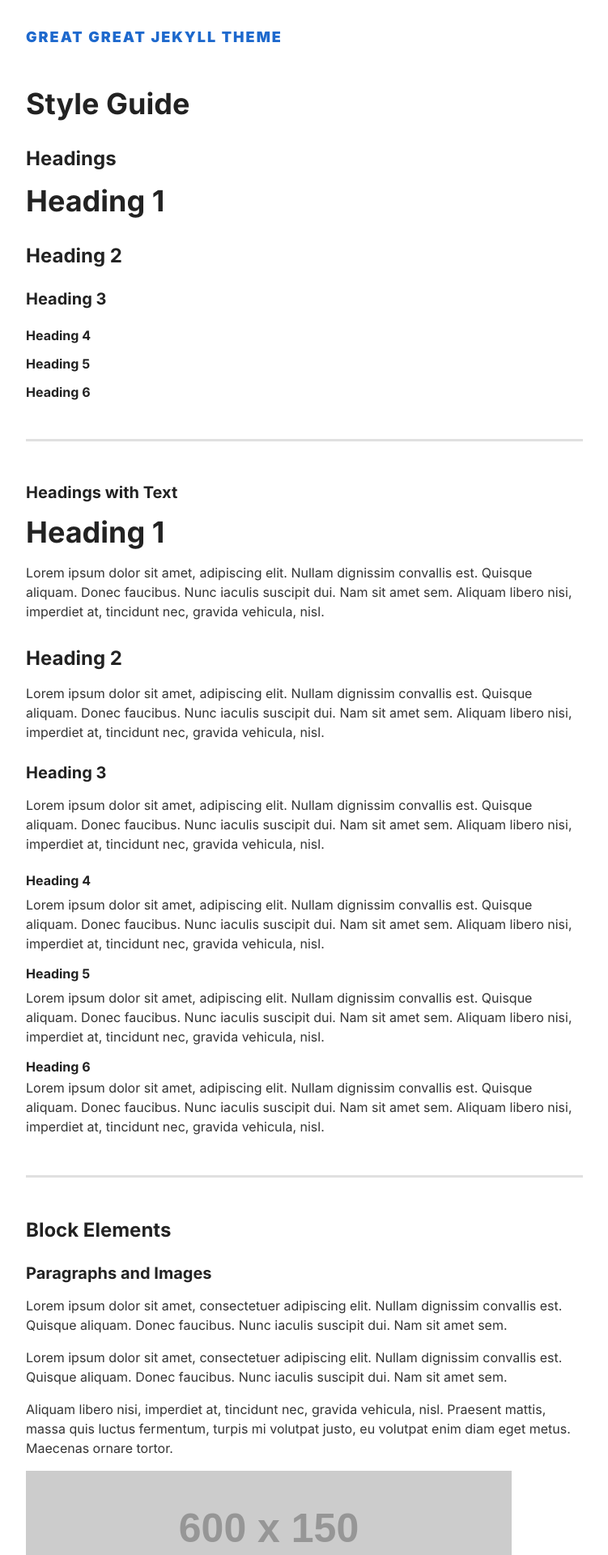
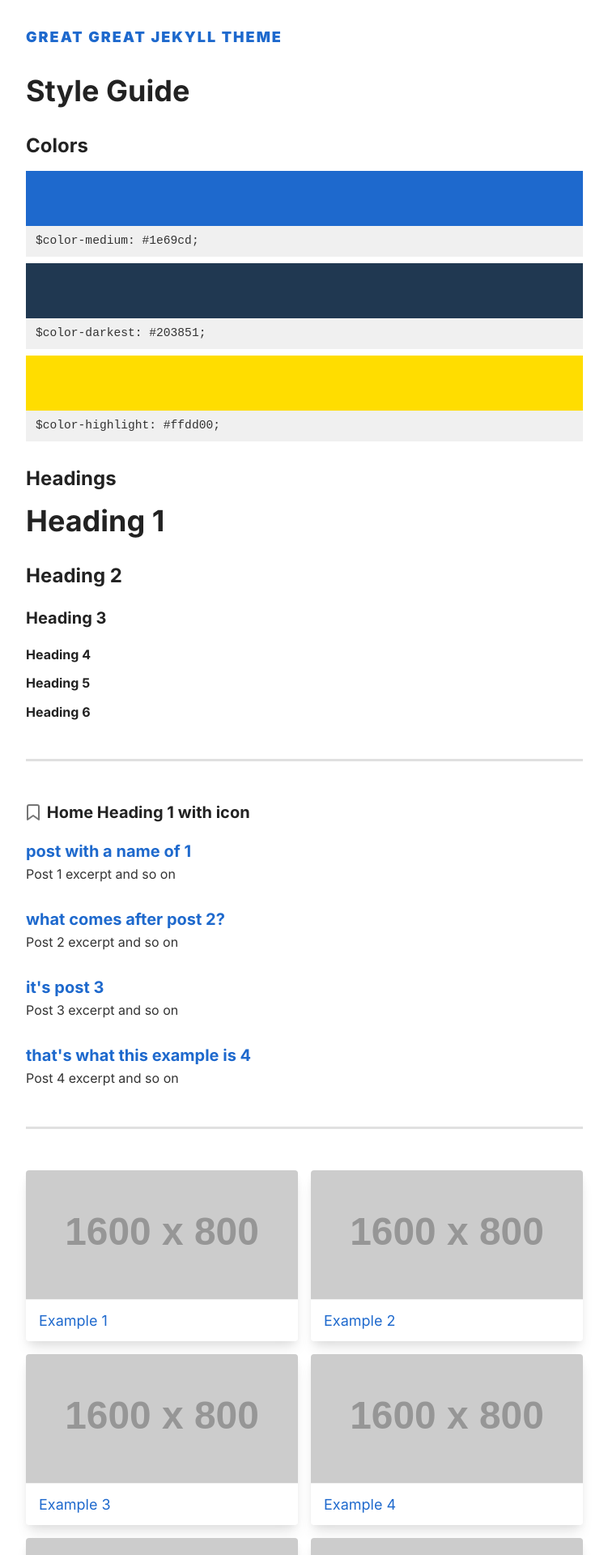
Before and after one commit to double-great/theme, a Jekyll site: the page built from index.html, in a window 1280 px wide. Shown: the top 1920 px of the page at 81% size, without its empty margins (264-1015 px from the left). Built offline with Jekyll 4.4.1, drawn with Linux system fonts in a browser that asks for light colours; some of the changed text lies outside the part shown.

Commit message:
Adds color swatches, post lists to style guide

```diff
--- a/_sass/_junkdrawer.scss
+++ b/_sass/_junkdrawer.scss
@@ -242,3 +242,11 @@
   max-width: $content-max-width;
   margin: 0 auto;
 }
+
+.swatch {
+  padding-top: 4rem;
+
+  pre {
+    border-radius: 0;
+  }
+}
--- a/index.html
+++ b/index.html
@@ -1,7 +1,21 @@
 ---
 title: Style Guide
-layout: page
+layout: default
 ---
+<h1>{{ page.title }}</h1>
+
+<h2 id="colors">Colors</h2>
+<div class="swatch" style="background-color:#1e69cd;">
+  <pre>$color-medium: #1e69cd;</pre>
+</div>
+
+<div class="swatch" style="background-color:#203851;">
+  <pre>$color-darkest: #203851;</pre>
+</div>
+
+<div class="swatch" style="background-color:#ffdd00;">
+  <pre>$color-highlight: #ffdd00;</pre>
+</div>
 
 <h2 id="headings">Headings</h2>
 <h1>Heading 1</h1>
@@ -10,7 +24,64 @@ layout: page
 <h4>Heading 4</h4>
 <h5>Heading 5</h5>
 <h6>Heading 6</h6>
-<hr />
+<hr>
+<div class="home">
+  <h1 id="content" class="post-list-heading"> <svg class="svg-icon" xmlns="http://www.w3.org/2000/svg" focusable="false" aria-hidden="true" width="24" height="24" viewBox="0 0 24 24" fill="none" stroke="currentColor" stroke-width="2" stroke-linecap="round" stroke-linejoin="round">
+      <path d="M19 21l-7-5-7 5V5a2 2 0 0 1 2-2h10a2 2 0 0 1 2 2z"></path>
+    </svg> Home Heading 1 with icon</h1>
+  <ul class="post-list">
+    <li>
+      <h2> <a class="post-link" href="#">post with a name of 1</a> </h2>
+      <p>Post 1 excerpt and so on</p>
+    </li>
+    <li>
+      <h2> <a class="post-link" href="#">what comes after post 2?</a> </h2>
+      <p>Post 2 excerpt and so on</p>
+    </li>
+    <li>
+      <h2> <a class="post-link" href="#">it's post 3</a> </h2>
+      <p>Post 3 excerpt and so on</p>
+    </li>
+    <li>
+      <h2> <a class="post-link" href="#">that's what this example is 4</a> </h2>
+      <p>Post 4 excerpt and so on</p>
+    </li>
+  </ul>
+</div>
+<hr>
+<div class="home">
+  <div class="post-list-cards">
+    <a class="post-list-card" href="#">
+      <img class="post-list-card-image" src="https://dummyimage.com/1600x800/000/fff" alt="Example 1" style="object-position: left center;">
+      <div class=" post-list-card-title"> Example 1 </div>
+    </a>
+    <a class="post-list-card" href="#">
+      <img class="post-list-card-image" src="https://dummyimage.com/1600x800/000/fff" alt="Example 2" style="object-position: left center;">
+      <div class=" post-list-card-title"> Example 2 </div>
+    </a>
+    <a class="post-list-card" href="#">
+      <img class="post-list-card-image" src="https://dummyimage.com/1600x800/000/fff" alt="Example 3" style="object-position: left center;">
+      <div class=" post-list-card-title"> Example 3 </div>
+    </a>
+    <a class="post-list-card" href="#">
+      <img class="post-list-card-image" src="https://dummyimage.com/1600x800/000/fff" alt="Example 4" style="object-position: left center;">
+      <div class=" post-list-card-title"> Example 4 </div>
+    </a>
+    <a class="post-list-card" href="#">
+      <img class="post-list-card-image" src="https://dummyimage.com/1600x800/000/fff" alt="Example 5" style="object-position: left center;">
+      <div class=" post-list-card-title"> Example 5 </div>
+    </a>
+    <a class="post-list-card" href="#">
+      <img class="post-list-card-image" src="https://dummyimage.com/1600x800/000/fff" alt="Example 6" style="object-position: left center;">
+      <div class=" post-list-card-title"> Example 6 </div>
+    </a>
+    <a class="post-list-card" href="#">
+      <img class="post-list-card-image" src="https://dummyimage.com/1600x800/000/fff" alt="Example 7" style="object-position: left center;">
+      <div class=" post-list-card-title"> Example 7 </div>
+    </a>
+  </div>
+</div>
+<hr>
 <h3 id="headings-with-text">Headings with Text</h3>
 <h1>Heading 1</h1>
 <p>
@@ -48,7 +119,7 @@ layout: page
   Quisque aliquam. Donec faucibus. Nunc iaculis suscipit dui. Nam sit amet sem.
   Aliquam libero nisi, imperdiet at, tincidunt nec, gravida vehicula, nisl.
 </p>
-<hr />
+<hr>
 <h2 id="text-block">Block Elements</h2>
 <h3 id="paragraph">Paragraphs and Images</h3>
 <p>
@@ -109,7 +180,7 @@ layout: page
   <figcaption>The figcaption element example</figcaption>
 </figure>
 <h3>Horizontal Rule</h3>
-<hr />
+<hr>
 <h2 id="text-elements">Text Elements</h2>
 <p><button class="button">Button Element</button></p>
 <p>
@@ -141,7 +212,7 @@ layout: page
 <p>The <sub>sub element</sub> example</p>
 <p>The <sup>sup element</sup> example</p>
 <p>The <time datetime="2020-01-01 12:00">time element</time> example</p>
-<hr />
+<hr>
 <h2 id="monospace">Monospace / Preformatted</h2>
 <p>Code block wrapped in "pre" and "code" tags</p>
 <pre><code>// Loop through Divs using Javascript.
@@ -152,15 +223,14 @@ for (i = 0; i &lt; divs.length; ++i) {
 }</code></pre>
 <p>Monospace Text wrapped in "pre" tags</p>
 <pre>
-&lt;p&gt;Lorem ipsum dolor sit amet, consectetuer adipiscing elit. Nullam dignissim convallis est. Quisque aliquam. Donec faucibus. Nunc iaculis suscipit dui. Nam sit amet sem. Aliquam libero nisi, imperdiet at, tincidunt nec, gravida vehicula, nisl.&lt;/p&gt;</pre
->
+&lt;p&gt;Lorem ipsum dolor sit amet, consectetuer adipiscing elit. Nullam dignissim convallis est. Quisque aliquam. Donec faucibus. Nunc iaculis suscipit dui. Nam sit amet sem. Aliquam libero nisi, imperdiet at, tincidunt nec, gravida vehicula, nisl.&lt;/p&gt;</pre>
 <p>
   Paragraph with inline <code>&lt;code&gt;</code> tag. Lorem ipsum dolor sit
   amet, consectetuer adipiscing elit. Nullam dignissim convallis est. Quisque
   aliquam. Donec faucibus. Nunc iaculis suscipit dui. Nam sit amet sem. Aliquam
   libero nisi, imperdiet at, tincidunt nec, gravida vehicula, nisl.
 </p>
-<hr />
+<hr>
 <h2 id="list-types">List Types</h2>
 <h3>Ordered List</h3>
 <ol>
```
